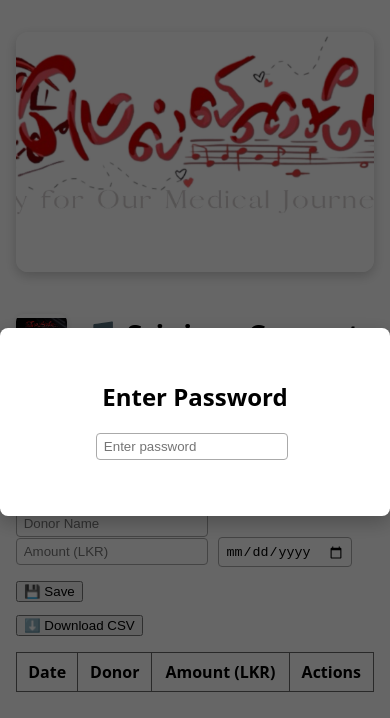
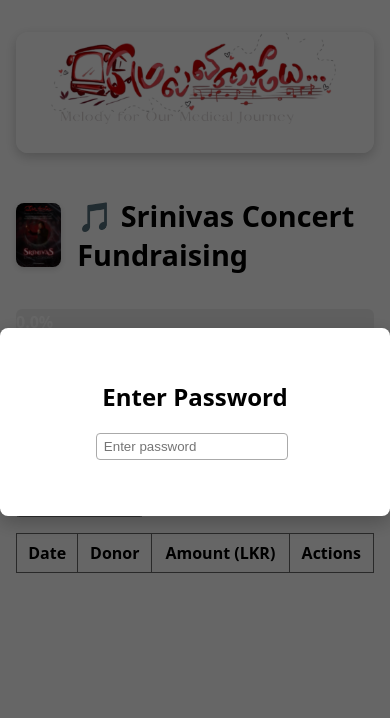
Before and after one commit to Alexgodwin113/concertfunding, a plain HTML site: page index.html in a window 390 px wide. Drawn offline with Linux system fonts and the light colour scheme.

Commit message:
updated functionalities

```diff
--- a/index.html
+++ b/index.html
@@ -1,9 +1,10 @@
 <!DOCTYPE html>
 <html lang="en">
 <head>
-  <meta charset="UTF-8">
+  <meta charset="UTF-8" />
+  <meta name="viewport" content="width=device-width, initial-scale=1" />
   <title>🎵 Srinivas Concert Fundraising</title>
-  <link rel="stylesheet" href="style.css">
+  <link rel="stylesheet" href="style.css" />
 </head>
 <body>
 
@@ -17,11 +18,11 @@
   </div>
 
   <!-- 🎤 Cover Image -->
-  <div class="cover-img"></div>
+  <img src="cover.jpeg" alt="Concert Cover" class="cover-img" />
 
   <!-- 🖼️ Logo & Heading -->
   <div class="header-wrapper">
-    <div class="logo-img"></div>
+    <img src="logo.jpeg" alt="Concert Logo" class="logo-img" />
     <h1>🎵 Srinivas Concert Fundraising</h1>
   </div>
 
@@ -29,13 +30,17 @@
   <div id="progress-bar">
     <div id="progress-bar-inner">0.0%</div>
   </div>
-  <p>Raised: <b>LKR <span id="raised-amount">0</span></b> / LKR 28,500,000</p>
+  <p>
+    Raised:
+    <b>LKR <span id="raised-amount">0</span></b>
+    / LKR 28,500,000
+  </p>
 
   <!-- 📝 Donation Form -->
   <form id="donation-form">
-    <input type="text" id="name" placeholder="Donor Name" required>
-    <input type="number" id="amount" placeholder="Amount (LKR)" required>
-    <input type="date" id="date" required>
+    <input type="text" id="name" placeholder="Donor Name" required />
+    <input type="number" id="amount" placeholder="Amount (LKR)" required />
+    <input type="date" id="date" required />
     <button type="submit">💾 Save</button>
   </form>
   <button onclick="downloadCSV()">⬇️ Download CSV</button>
@@ -50,9 +55,7 @@
         <th>Actions</th>
       </tr>
     </thead>
-    <tbody id="donation-list">
-      <!-- Entries injected here -->
-    </tbody>
+    <tbody id="donation-list"><!-- rows injected here --></tbody>
   </table>
 
   <script src="main.js"></script>
--- a/style.css
+++ b/style.css
@@ -1,3 +1,4 @@
+/* ─── Global ──────────────────────────────────────────────────────── */
 body {
   font-family: system-ui, sans-serif;
   margin: 2em auto;
@@ -11,25 +12,21 @@ h1 {
   font-size: 1.8em;
 }
 
-/* ░░░ Images (Background-based) ░░░ */
+/* ─── Images (now <img> tags) ────────────────────────────────────── */
 .cover-img {
-  background-image: url('cover.jpeg');
-  background-size: cover;
-  background-position: center;
+  display: block;
   width: 100%;
-  height: 240px;
+  max-height: 240px;
+  object-fit: cover;
   border-radius: 12px;
   margin-bottom: 1.5em;
   box-shadow: 0 4px 12px rgba(0, 0, 0, 0.2);
 }
 
 .logo-img {
-  background-image: url('logo.jpeg');
-  background-size: contain;
-  background-repeat: no-repeat;
-  background-position: center;
   width: 80px;
   height: 80px;
+  object-fit: contain;
   border-radius: 8px;
   box-shadow: 0 2px 6px rgba(0, 0, 0, 0.15);
 }
@@ -41,7 +38,7 @@ h1 {
   margin-bottom: 1em;
 }
 
-/* ░░░ Progress Bar ░░░ */
+/* ─── Progress Bar ───────────────────────────────────────────────── */
 #progress-bar {
   background: #eee;
   border-radius: 6px;
@@ -59,16 +56,12 @@ h1 {
   transition: width 0.5s ease-out;
   background-image:
     repeating-linear-gradient(
-      45deg,
-      rgba(255, 255, 255, 0.2) 0,
-      rgba(255, 255, 255, 0.2) 10px,
-      rgba(255, 255, 255, 0.15) 10px,
-      rgba(255, 255, 255, 0.15) 20px
-    ),
+      45deg, rgba(255,255,255,0.2) 0, rgba(255,255,255,0.2) 10px,
+      rgba(255,255,255,0.15) 10px, rgba(255,255,255,0.15) 20px),
     linear-gradient(90deg, #ff5f6d, #ffc371);
 }
 
-/* ░░░ Table & Form ░░░ */
+/* ─── Table & Form ──────────────────────────────────────────────── */
 table {
   width: 100%;
   border-collapse: collapse;
@@ -94,7 +87,7 @@ button {
   cursor: pointer;
 }
 
-/* ░░░ Auth Overlay ░░░ */
+/* ─── Auth Overlay ─────────────────────────────────────────────── */
 #auth-overlay {
   position: fixed;
   inset: 0;
@@ -118,3 +111,9 @@ button {
   margin-top: 0.5em;
   height: 1em;
 }
+
+/* ─── Responsive tweaks ─────────────────────────────────────────── */
+@media (max-width: 600px) {
+  .cover-img { max-height: 160px; }
+  .logo-img  { width: 64px; height: 64px; }
+}
```
